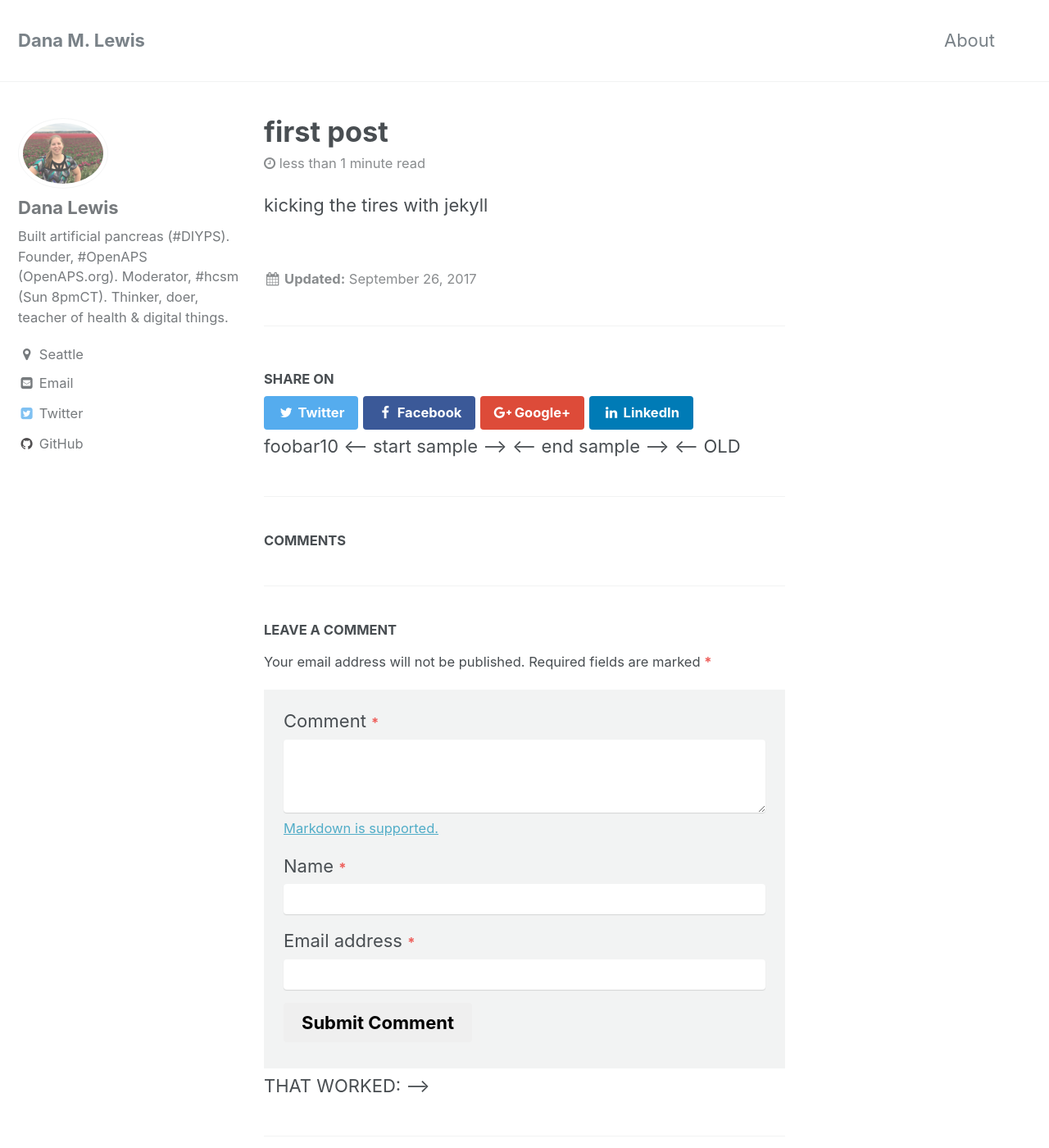
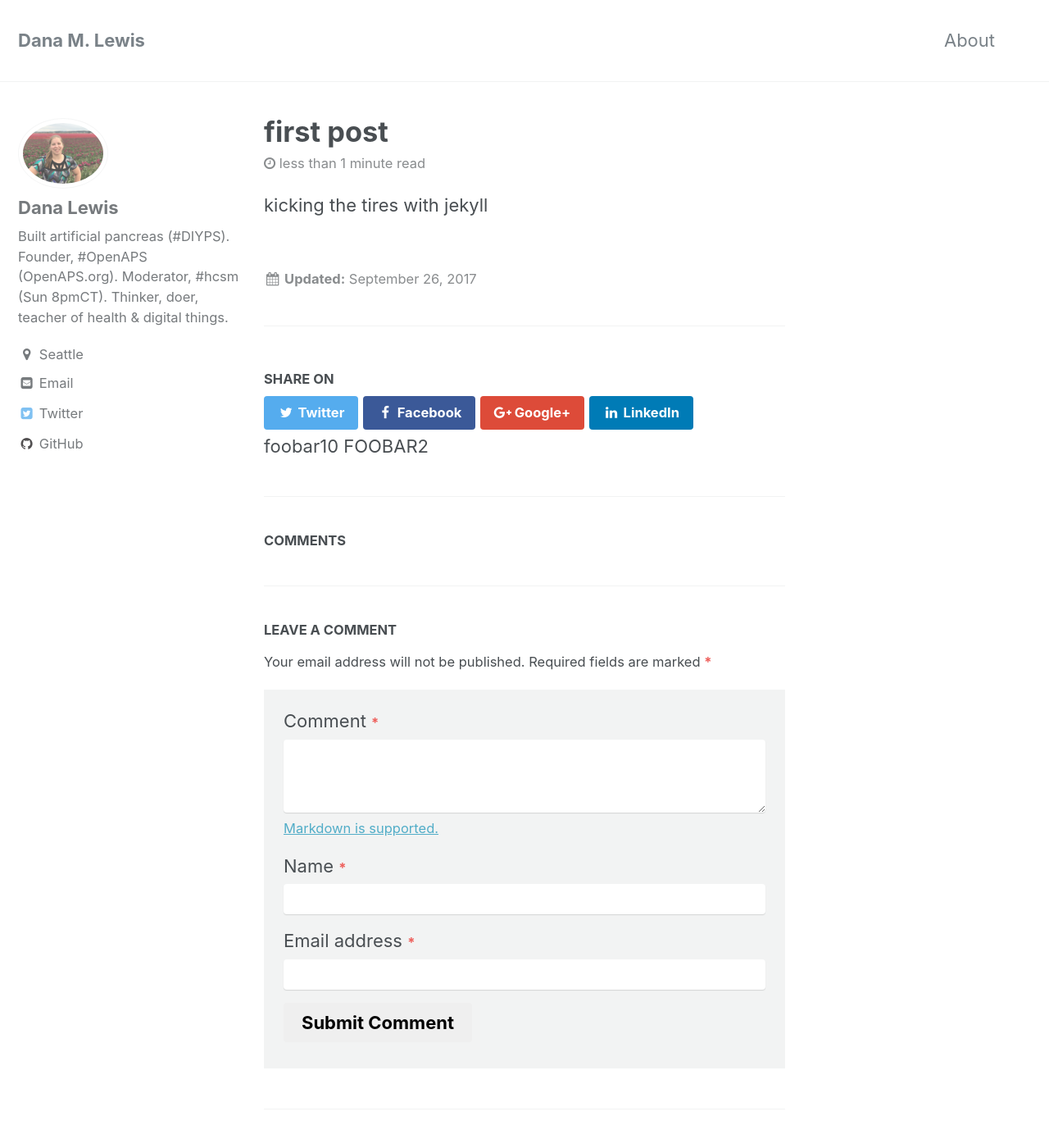
Before and after one commit to danamlewis/research, a Jekyll site: the page built from _posts/2017-09-26-first-post.md, in a window 1280 px wide and 1400 px high. Shown: the whole window at 82% size. Built offline with Jekyll 4.4.1, drawn with Linux system fonts in a browser that asks for light colours.

Commit message:
Update comments.html

```diff
--- a/_includes/comments.html
+++ b/_includes/comments.html
@@ -1,6 +1,6 @@
 foobar10
 
-<-- start sample -->
+<!-- start sample -->
 
   <div class="page__comments">
   {% capture comments_label %}{{ site.data.ui-text[site.locale].comments_label | default: "Comments" }}{% endcapture %}
@@ -118,9 +118,10 @@ foobar10
   {% endcase %}
 </div>
 
-<-- end sample -->
+<!-- end sample -->
 
-<-- OLD THAT WORKED:
+FOOBAR2
+
 <div class="page__comments">
   {% capture comments_label %}{{ site.data.ui-text[site.locale].comments_label | default: "Comments" }}{% endcapture %}
     {% case site.comments.provider %}
@@ -147,7 +148,7 @@ foobar10
           }
         </script>
         <script async type="text/javascript" src="https://apis.google.com/js/plusone.js" onload="initComment()" />
-        <noscript>Please enable JavaScript to view the <a href="https://plus.google.com/">comments powered by Google+.</a></noscript>-->
+        <noscript>Please enable JavaScript to view the <a href="https://plus.google.com/">comments powered by Google+.</a></noscript> -->
       {% when "staticman" %}
         <section id="static-comments">
           {% if site.repository and site.staticman.branch %}
@@ -222,5 +223,3 @@ foobar10
         <section id="custom-comments"></section>
   {% endcase %}
 </div>
-
--->
```
